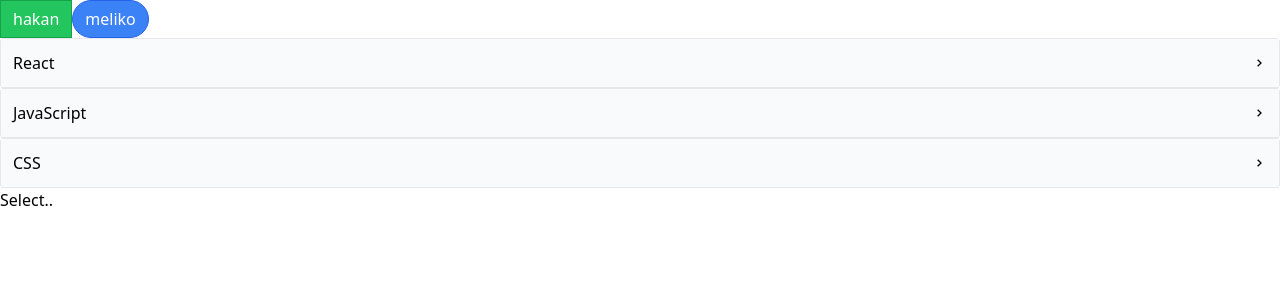
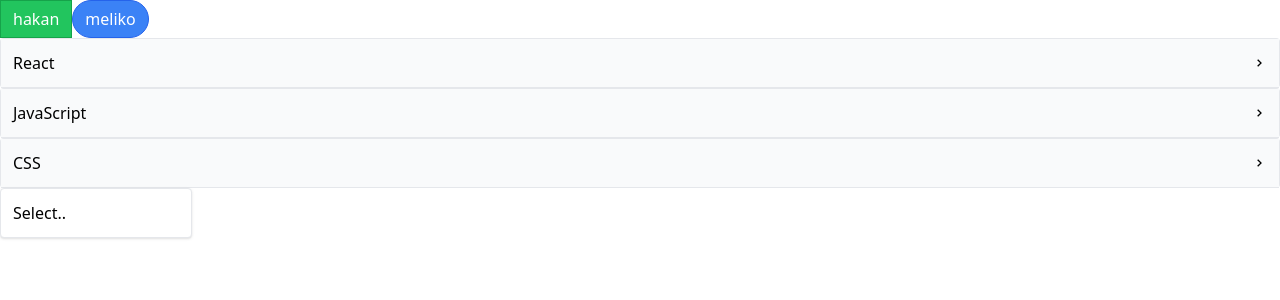
Before and after one commit to msinemkaya/components, a React (Create React App) app: page / in a window 1280 px wide. Shown: the top 300 px of the page. Built offline with nearby package versions, Linux system fonts and the light colour scheme; the HTML template or start-up script is replaced by a standard one.

Commit message:
feat: added styling to dropdown

```diff
--- a/src/components/Dropdown.js
+++ b/src/components/Dropdown.js
@@ -14,18 +14,18 @@
   }
 
   return(
-    <>
-      <div onClick={handleClick}>
+    <div className='w-48 relative'>
+      <div className='flex justify-between items-center cursor-pointer border rounded p-3 shadow bg-white w-full' onClick={handleClick}>
         {/* {selection ? selection.label : 'Select..' } */}
         {selection?.label || 'Select..'}
       </div>
       {isOpen && (
-        <div>
+        <div className='absolute top-full border rounded p-3 shadow bg-white w-full'>
           {options.map((option) => (
-            <div onClick={() => handleOptionClick(option)} key={option.value}> {option.label} </div>
+            <div className='hover:bg-sky-100 rounded cursor-pointer p-1' onClick={() => handleOptionClick(option)} key={option.value}> {option.label} </div>
           ))}
         </div>
       )}
-    </>
+    </div>
   );
 }
```
